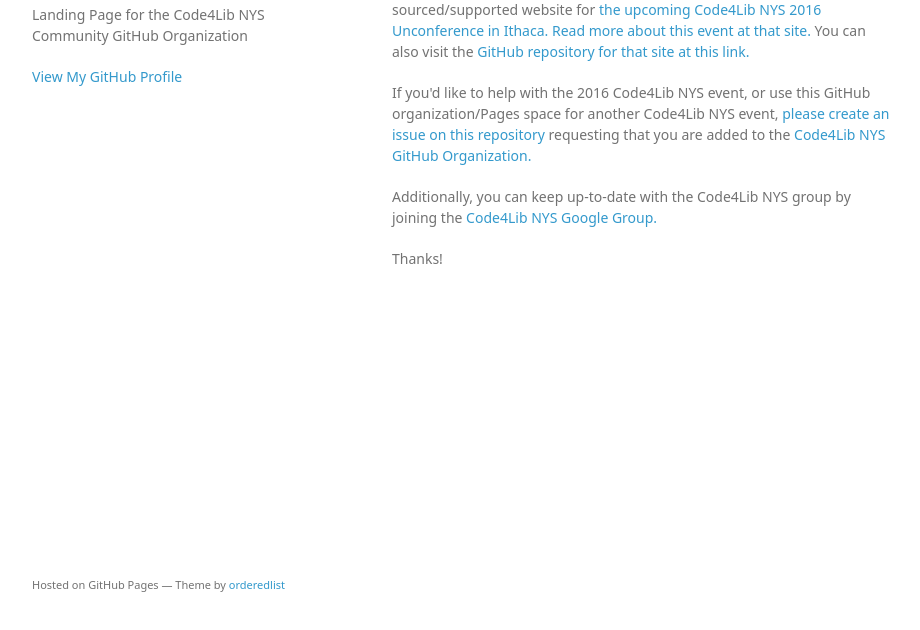
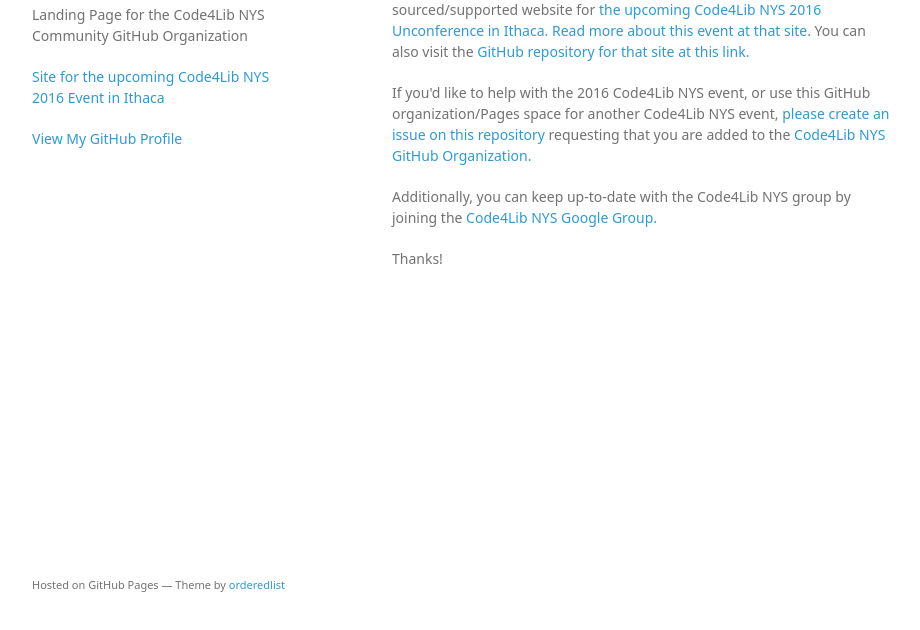
Before and after one commit to code4libNYS/code4libNYS.github.io, a plain HTML site: page index.html in a window 1280 px wide. Shown: the part 136-766 px from the top of the page, without its empty margins (178-1098 px from the left). Drawn offline with Linux system fonts and the light colour scheme; a web font is replaced by a local one.

Commit message:
Adding more visible link to event page

```diff
--- a/index.html
+++ b/index.html
@@ -18,7 +18,7 @@
         <h1>Code4Lib New York State GitHub.io</h1>
         <p>Landing Page for the Code4Lib NYS Community GitHub Organization</p>
 
-
+        <p class="view"><a href="http://code4libnys.github.io/c4lNYS2016/">Site for the upcoming Code4Lib NYS 2016 Event in Ithaca</a></p>
         <p class="view"><a href="https://github.com/code4libNYS">View My GitHub Profile</a></p>
 
       </header>
```
